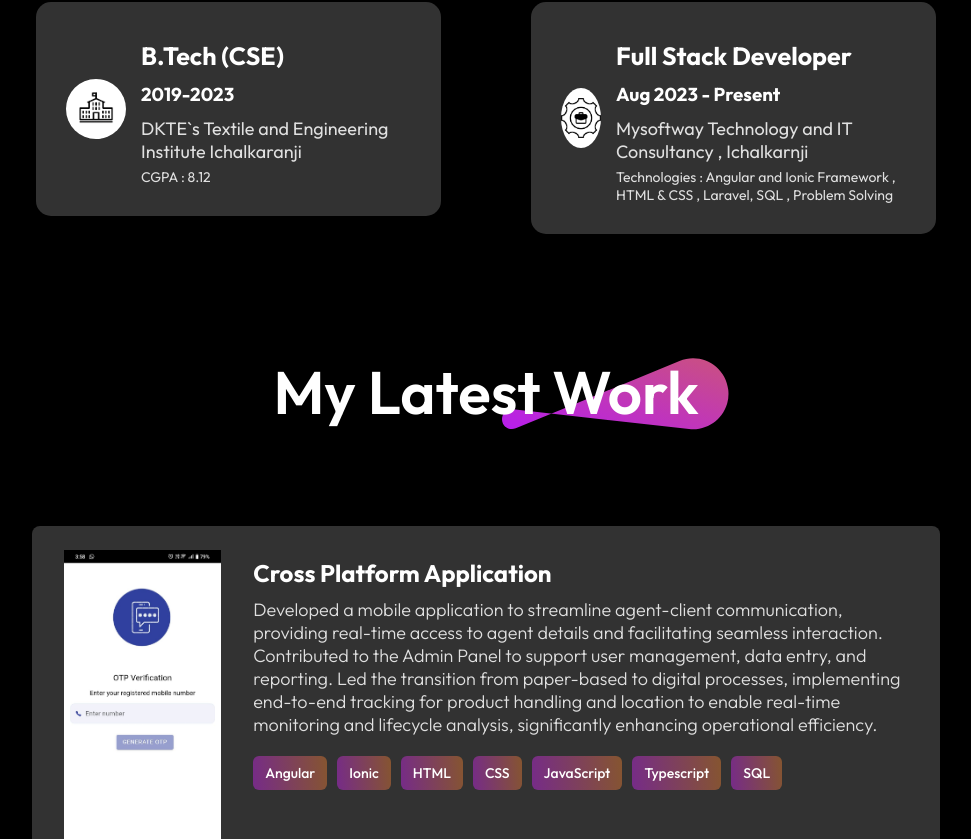
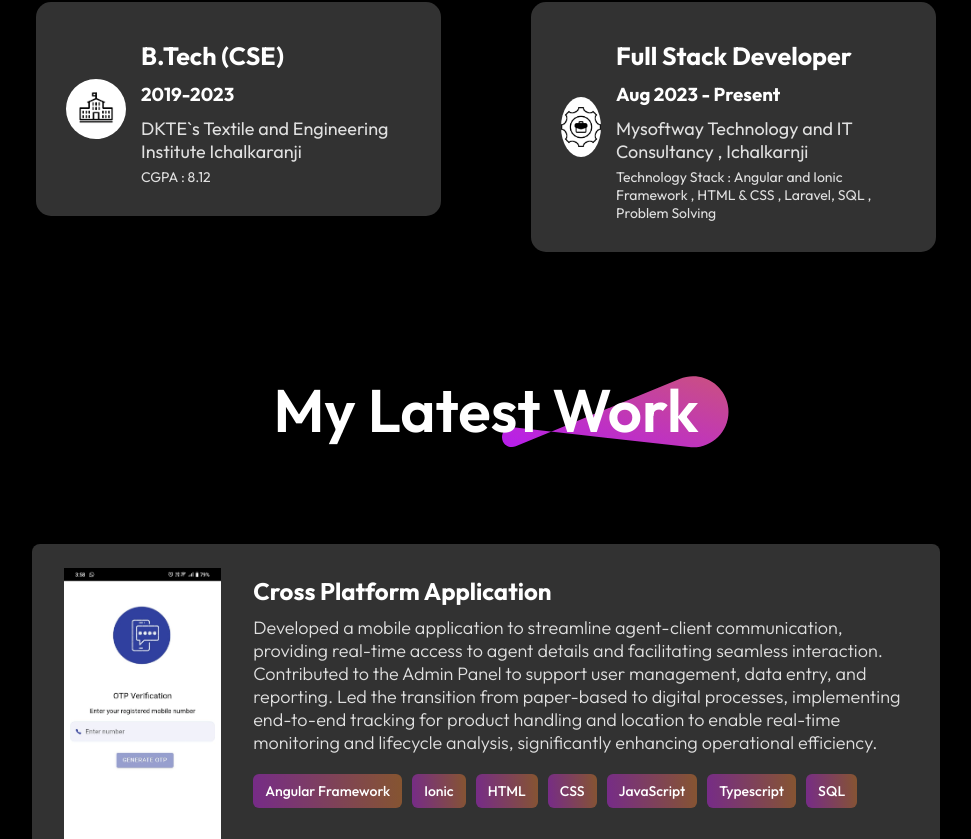
Before and after one commit to varshaalate/Portfolio, a React (Create React App) app: page / in a window 1280 px wide. Shown: the part 2901-3740 px from the top of the page, without its empty margins (154-1125 px from the left). Built offline with nearby package versions, Linux system fonts and the light colour scheme.

Commit message:
Updated src

```diff
--- a/src/Components/MyWork/mywork.jsx
+++ b/src/Components/MyWork/mywork.jsx
@@ -14,14 +14,14 @@ const mywork = () => {
       description:
         'Developed a mobile application to streamline agent-client communication, providing real-time access to agent details and facilitating seamless interaction. Contributed to the Admin Panel to support user management, data entry, and reporting. Led the transition from paper-based to digital processes, implementing end-to-end tracking for product handling and location to enable real-time monitoring and lifecycle analysis, significantly enhancing operational efficiency.',
       image: app,
-      skills: ['Angular', 'Ionic', 'HTML', 'CSS', 'JavaScript' , 'Typescript' , 'SQL'],
+      skills: ['Angular Framework', 'Ionic', 'HTML', 'CSS', 'JavaScript', 'Typescript', 'SQL'],
     },
     {
       title: 'Personal Portfolio',
       description:
         'Built a personal portfolio website to showcase my projects and skills. Designed and implemented a responsive layout using React, HTML, and CSS to provide an engaging user experience. The portfolio includes project showcases, a bio section, and contact information.',
       image: port,
-      skills: ['React', 'HTML', 'CSS' , 'Javascript'],
+      skills: ['React', 'HTML', 'CSS', 'Javascript'],
     },
     {
       title: 'Connect 4 Game',
--- a/src/Components/Services/services.jsx
+++ b/src/Components/Services/services.jsx
@@ -30,7 +30,7 @@ const services = () => {
           {title && <h2 style={{fontSize:"25px"}}>{title}</h2>}
           {Duration && <h3>{Duration}</h3>}
           {name && <p>{name}</p>}
-          {name && <p style={{fontSize:'14px'}}>Technologies : {Tech}</p>}
+          {name && <p style={{fontSize:'14px'}}>Technology Stack : {Tech}</p>}
         </div>
       </div>
       );
```
Lines whose indentation alone changed are shown as unchanged.
